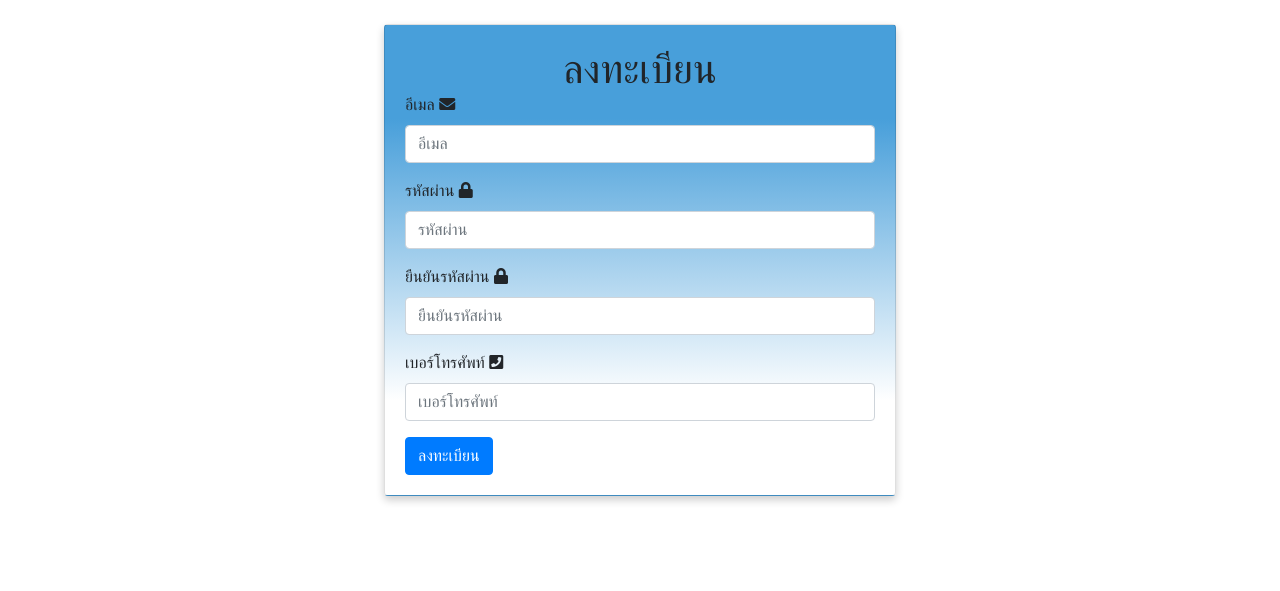
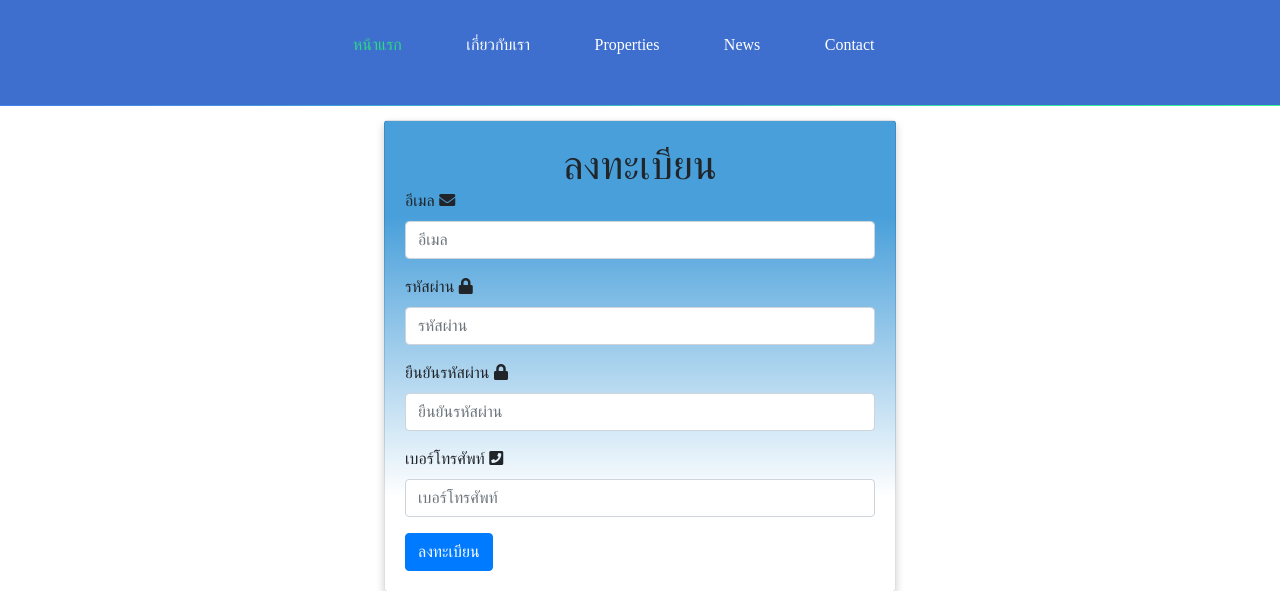
Before and after one commit to sidaratkhaobang/HCIProject, a CodeIgniter app: page /HCIProject/index.php/register in a window 1280 px wide. Shown: the top 591 px of the page. Run offline with CodeIgniter, Linux system fonts and the light colour scheme; some libraries are stand-ins or nearby versions; some web fonts are replaced.

Commit message:
commit  header register and button

```diff
--- a/application/views/register/register.php
+++ b/application/views/register/register.php
@@ -4,6 +4,10 @@
 <meta charset="UTF-8">
 	<meta name="viewport" content="width=device-width, initial-scale=1">
 
+	<link rel="stylesheet" type="text/css" href="http://localhost/HCIProject/public/styles/home/bootstrap4/bootstrap.min.css">
+	<link href="http://localhost/HCIProject/public/plugins/font-awesome-4.7.0/css/font-awesome.min.css" rel="stylesheet" type="text/css">
+    <link rel="stylesheet" type="text/css" href="http://localhost/HCIProject/public/styles/home/main_styles.css">
+    <link rel="stylesheet" type="text/css" href="http://localhost/HCIProject/public/styles/home/responsive.css">
 	<link rel="stylesheet" type="text/css" href="http://localhost/HCIProject/public/css/register/bootstrap.min.css">
     <link rel="stylesheet" type="text/css" href="http://localhost/HCIProject/public/css/register/register.css">
     <link rel="stylesheet" href="https://use.fontawesome.com/releases/v5.8.1/css/all.css" integrity="sha384-50oBUHEmvpQ+1lW4y57PTFmhCaXp0ML5d60M1M7uH2+nqUivzIebhndOJK28anvf" crossorigin="anonymous">
@@ -14,7 +18,57 @@
     <title>Register</title>
 </head>
 <body>
-<br>
+	<!-- header -->
+
+<header class="header">
+		<div class="container">
+			<div class="row">
+				<div class="col">
+					<div class="header_content d-flex flex-row align-items-center justify-content-start">
+						<div class="logo">
+							<!-- <a href="#"><img src="http://localhost/HCIProject/public/images/logo.png" alt=""></a> -->
+                        </div>
+						<nav class="main_nav">
+							<ul>
+								<li class="active"><a href="http://localhost/HCIProject/index.php/home">หน้าแรก</a></li>
+								<li><a href="about.html">เกี่ยวกับเรา</a></li>
+								<li><a href="properties.html">Properties</a></li>
+								<li><a href="news.html">News</a></li>
+								<li><a href="contact.html">Contact</a></li>
+							</ul>
+						</nav>
+						<div class="hamburger ml-auto"><i class="fa fa-bars" aria-hidden="true"></i></div>
+					</div>
+				</div>
+			</div>
+		</div>
+	</header>
+
+	<!-- Menu -->
+
+	<div class="menu trans_500">
+		<div class="menu_content d-flex flex-column align-items-center justify-content-center text-center">
+			<div class="menu_close_container"><div class="menu_close"></div></div>
+			<div class="logo menu_logo">
+				<a href="#">
+					<div class="logo_container d-flex flex-row align-items-start justify-content-start">
+						<div class="logo_image"><div><img src="http://localhost/HCIProject/public/images/logo.png" alt=""></div></div>
+					</div>
+				</a>
+			</div>
+			<ul>
+				<!-- <li class="menu_item"><a href="index.html">โปร์ไฟล์</a></li> -->
+				<li class="menu_item"><a href="about.html">เกี่ยวกับเรา</a></li>
+				<li class="menu_item"><a href="properties.html">Properties</a></li>
+				<li class="menu_item"><a href="news.html">News</a></li>
+				<li class="menu_item"><a href="contact.html">Contact</a></li>
+				<li class="menu_item"><a href="contact.html">Contact</a></li>
+			</ul>
+		</div>
+    </div>
+
+    <br><br><br><br><br>
+
 <div class="card" >
 		<div class="card-body">
             <h1>ลงทะเบียน</h1>
```
Also changed, not shown: application/views/home/home.php (+6 -2 lines).
